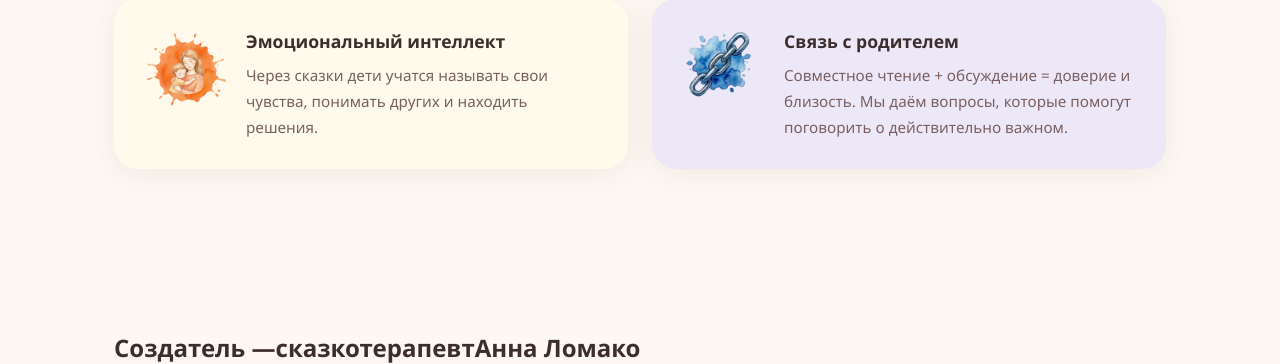
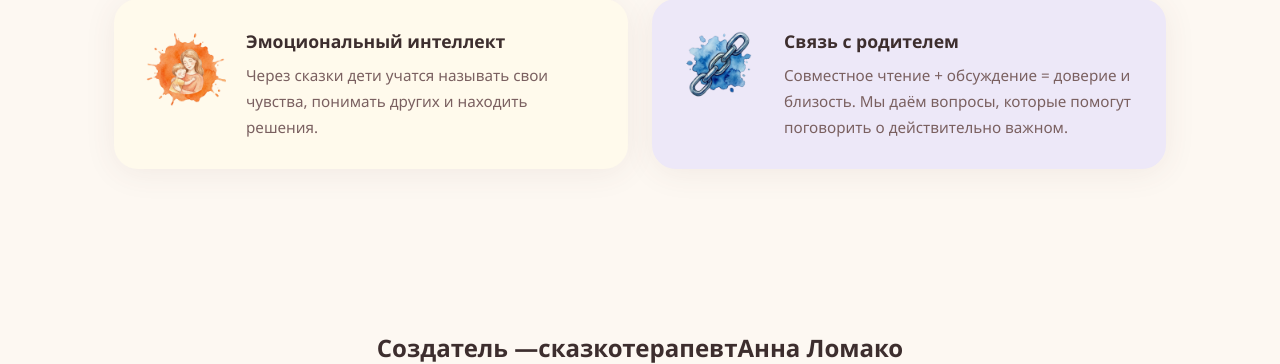
Before and after one commit to kotyadji-coder/tales, a FastAPI app: page / in a window 1280 px wide. Shown: the part 1703-2067 px from the top of the page. Run offline with FastAPI, Linux system fonts and the light colour scheme.

Commit message:
Fix About Creator section centering and spacing

```diff
--- a/templates/index.html
+++ b/templates/index.html
@@ -740,10 +740,18 @@
     /* ─── CREATOR ───────────────────────────────────────────────── */
     .creator {}
 
+    .creator-title {
+      text-align: center;
+      margin-bottom: 40px;
+    }
+
     .creator-inner {
       display: flex;
       gap: 40px;
       align-items: flex-start;
+      max-width: 1200px;
+      margin: 0 auto;
+      padding: 0 20px;
     }
 
     .creator-text {
```
